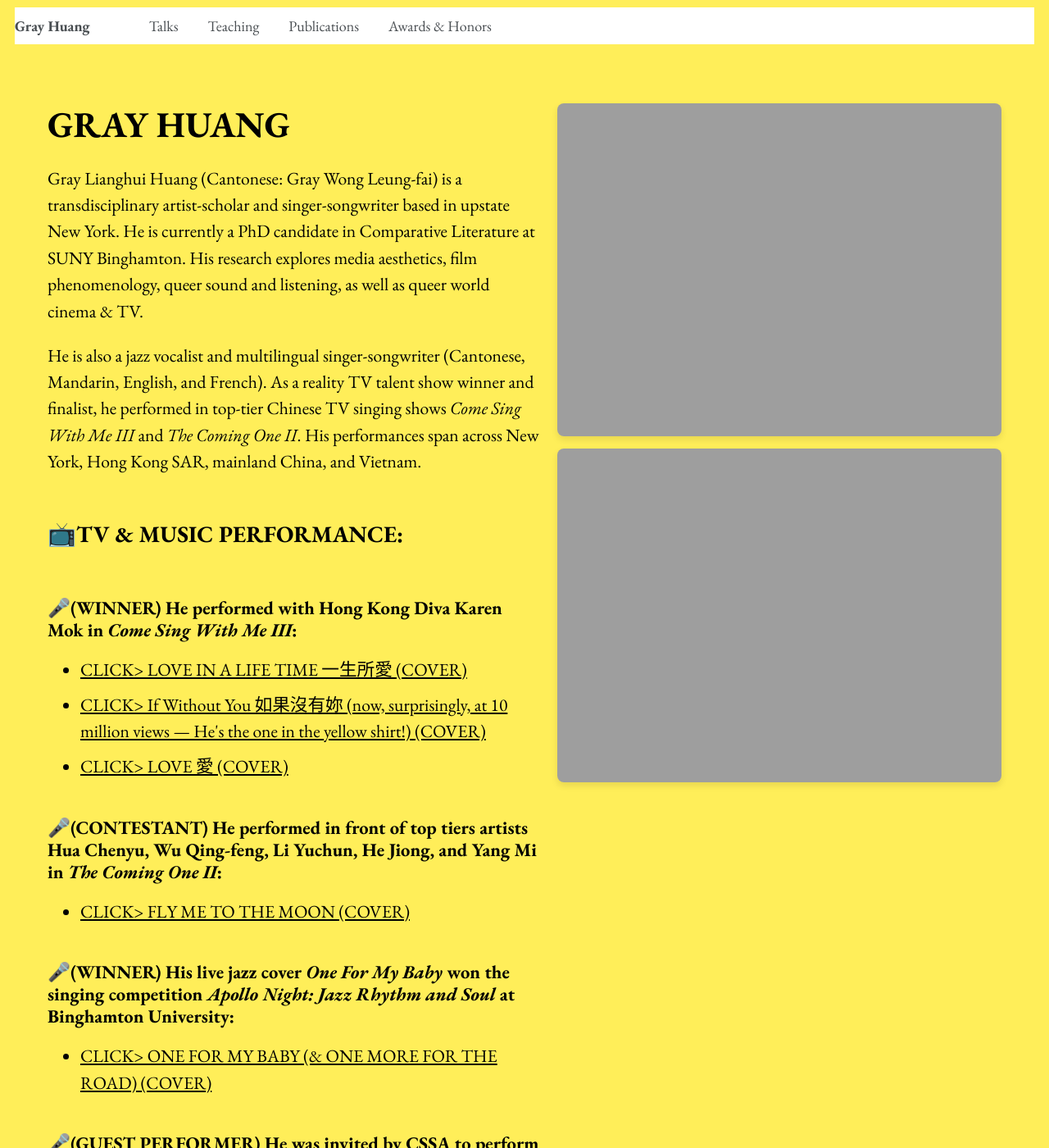
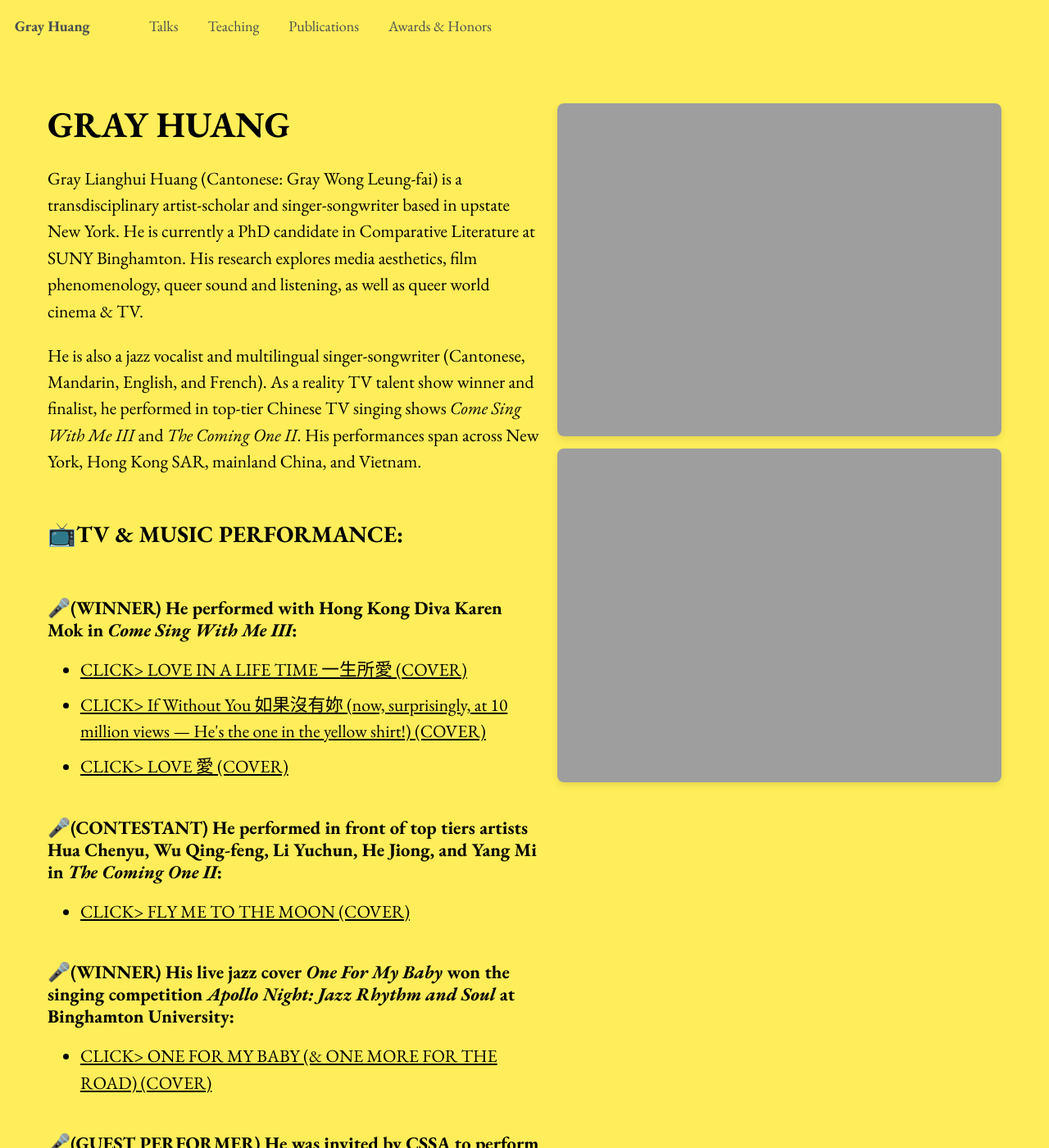
Before and after one commit to gray-huang/gray-huang.github.io, a Jekyll site: the page built from _pages/about.md, in a window 1280 px wide and 1400 px high. Shown: the whole window at 82% size. Built offline with Jekyll 4.4.1, drawn with Linux system fonts in a browser that asks for light colours.

Commit message:
change color

```diff
--- a/_sass/layout/_masthead.scss
+++ b/_sass/layout/_masthead.scss
@@ -67,15 +67,30 @@
 }
 
 body.home-page-yellow .masthead {
-  background: #FFEE59 !important; /* <--- CHANGE to 'background' and add !important */
+  background: #FFEE59 !important; /* Outer masthead */
 }
 
-/* Optional: If you want the bottom border of the header to also be yellow on the homepage */
 body.home-page-yellow .masthead::after {
-  background: #FFEE59 !important; /* This is fine */
+  background: #FFEE59 !important; /* Border */
 }
 
-/* Update this rule: */
 body.home-page-yellow .masthead__inner-wrap {
-  background: #FFEE59 !important; /* <--- CHANGE to 'background' and add !important */
+    background: #FFEE59 !important; /* Inner wrapper */
 }
+
+/* ADD THESE NEW RULES to target deeper elements that might have their own white background */
+
+// Target the navigation container itself
+body.home-page-yellow .masthead__menu nav#site-nav {
+    background: #FFEE59 !important;
+}
+
+// Target the list of visible links
+body.home-page-yellow .masthead__menu nav#site-nav ul.visible-links {
+    background: #FFEE59 !important;
+}
+
+// Target individual menu items (most likely culprit for the tab's background)
+body.home-page-yellow .masthead__menu-item {
+    background: #FFEE59 !important;
+}
```
